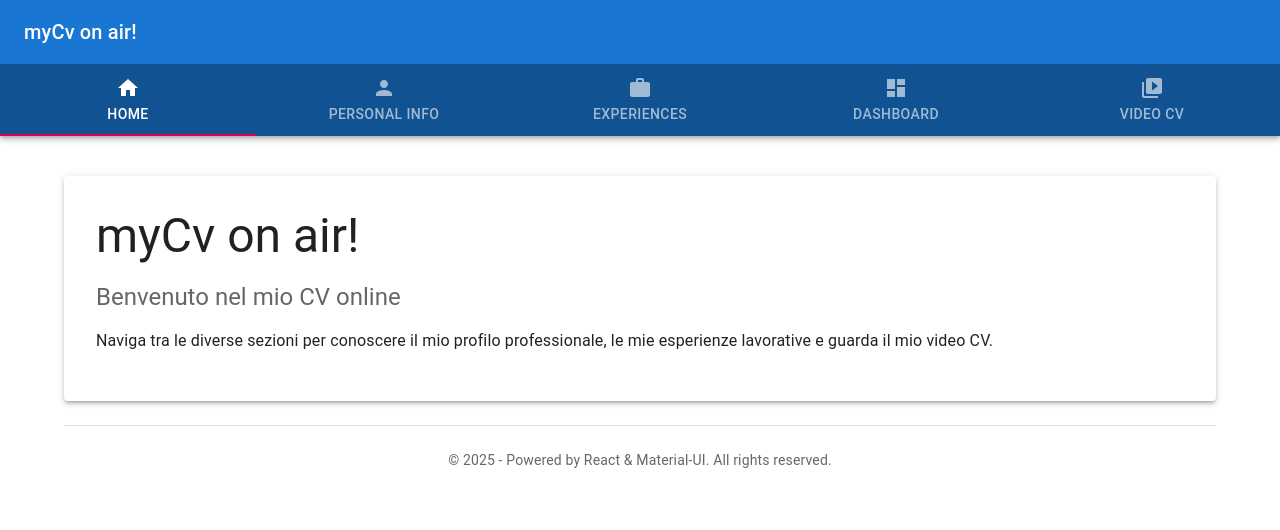
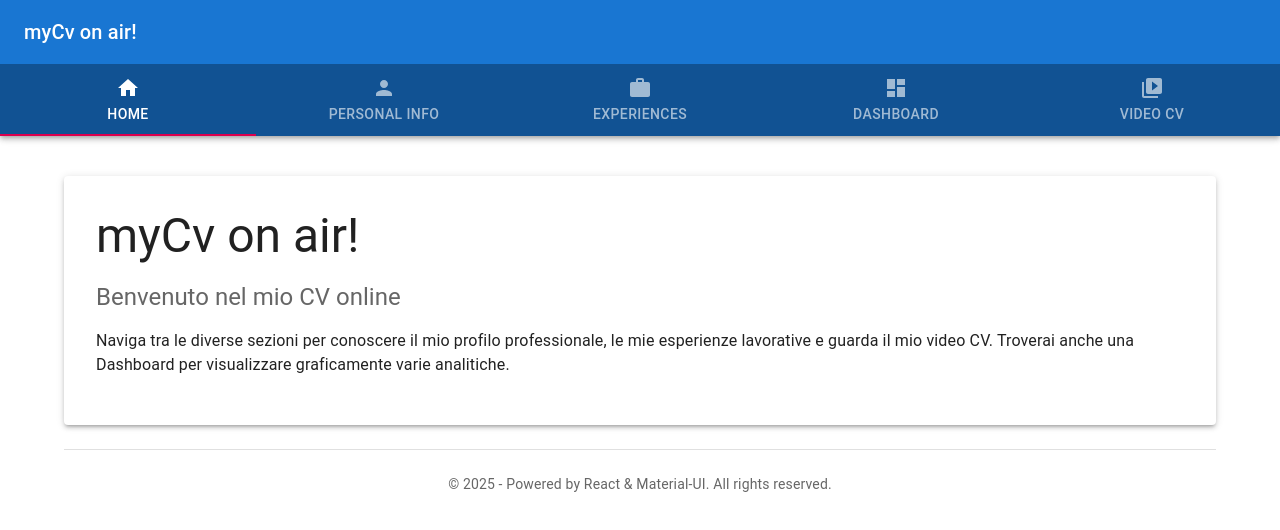
Before and after one commit to masdelmon72/cv-mdm-labs, a React (Create React App) app: page / in a window 1280 px wide. Shown: the top 530 px of the page. Built offline with nearby package versions, Linux system fonts and the light colour scheme; no server answers; a web font is replaced by a local one.

Commit message:
Update Home.tsx

```diff
--- a/src/components/Home.tsx
+++ b/src/components/Home.tsx
@@ -1,5 +1,6 @@
 import React from "react";
 import { Box, Typography, Paper } from "@mui/material";
+import AdBanner from "./AdBanner";
 
 export default function Home() {
   return (
@@ -13,7 +14,7 @@ export default function Home() {
         </Typography>
         <Typography variant="body1" paragraph>
           Naviga tra le diverse sezioni per conoscere il mio profilo professionale, le mie esperienze lavorative e
-          guarda il mio video CV.
+          guarda il mio video CV. Troverai anche una Dashboard per visualizzare graficamente varie analitiche.
         </Typography>
       </Paper>
     </Box>
```
